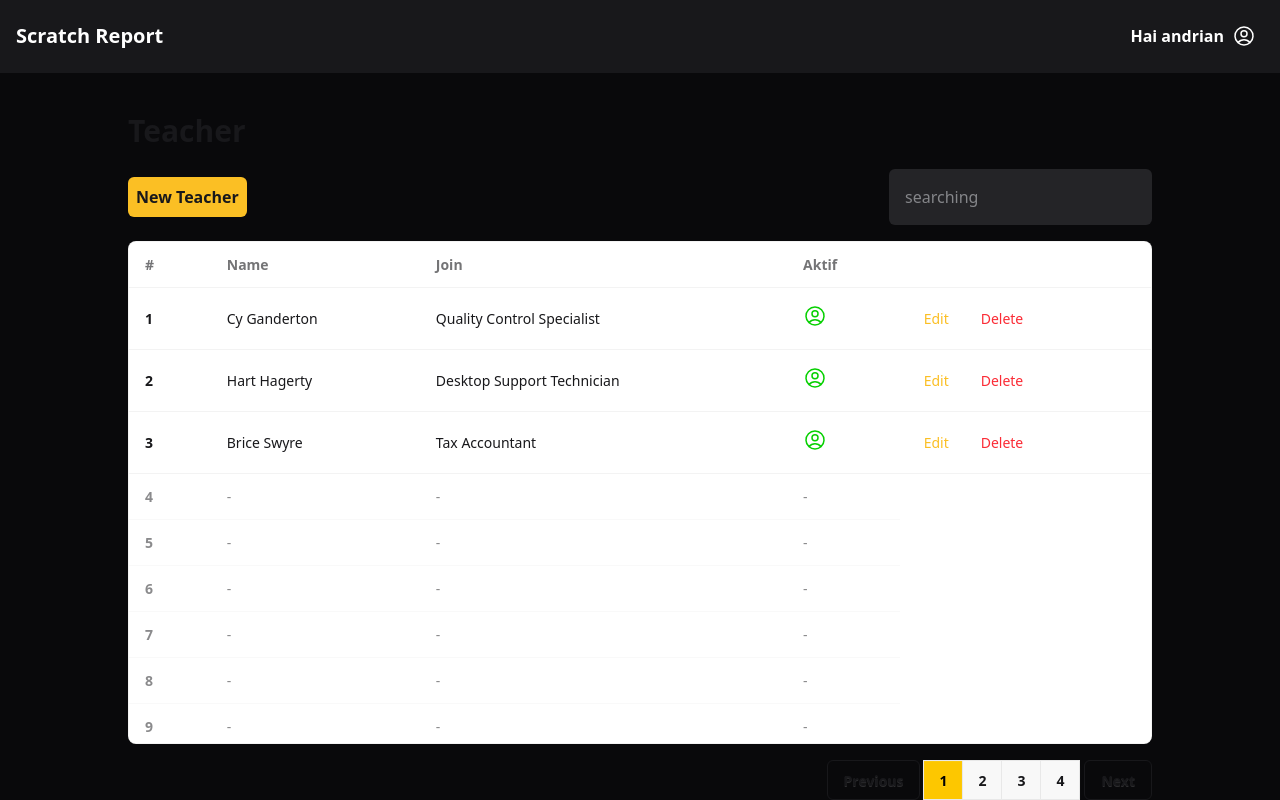
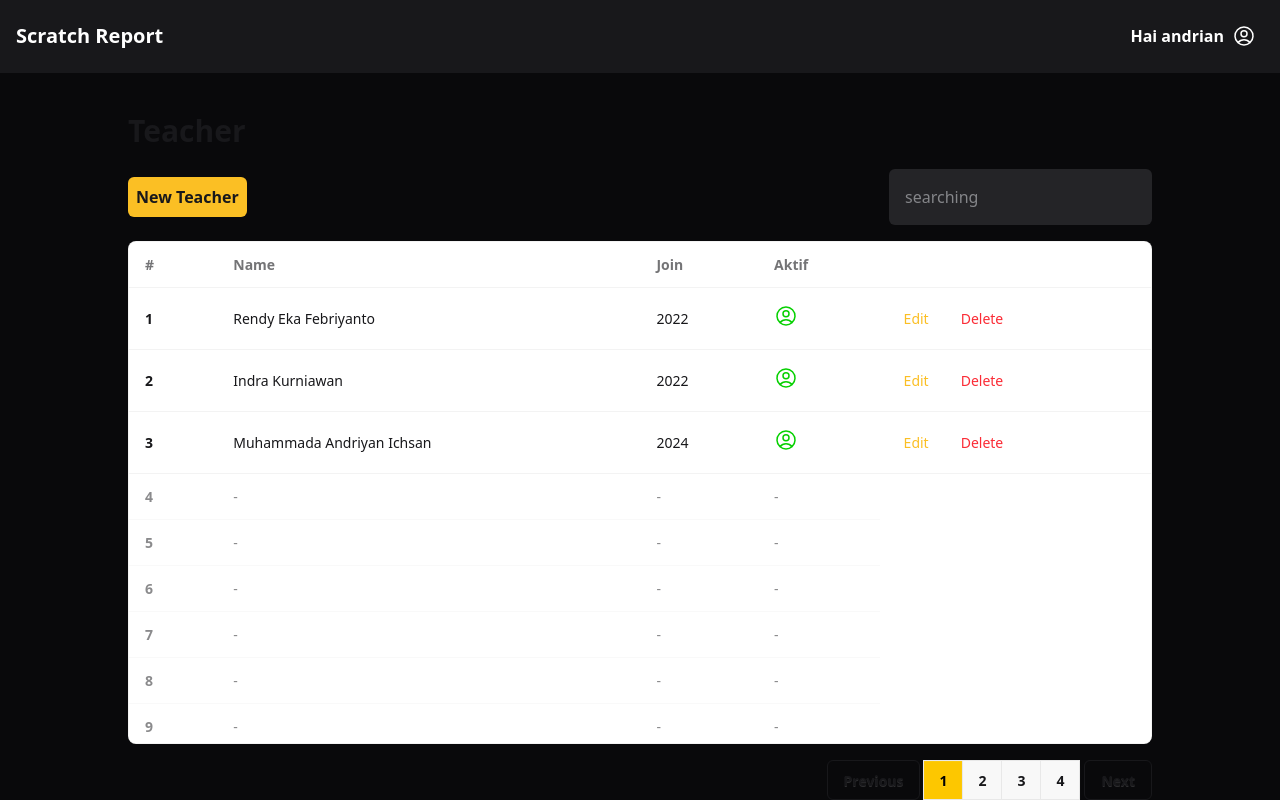
Before and after one commit to rendipilot/fe-sc, a Nuxt app: page /teacher in a window 1280 px wide. Built offline with nearby package versions, Linux system fonts and the light colour scheme; no server answers.

Commit message:
update static data in teacher page

```diff
--- a/pages/teacher.vue
+++ b/pages/teacher.vue
@@ -81,9 +81,9 @@
           <tr v-for="(person, index) in people" :key="index">
             <th>{{ index + 1 }}</th>
             <td>{{ person.name }}</td>
-            <td>{{ person.job }}</td>
+            <td>{{ person.join }}</td>
             <td>
-              <button class="text-[#06D001]">
+              <button :class="person.active ? 'text-[#06D001]' : 'text-red-500'">
                 <svg
                   xmlns="http://www.w3.org/2000/svg"
                   fill="none"
@@ -195,9 +195,9 @@ const toggleDropdown = () => {
 };
 
 const people = [
-  { name: "Cy Ganderton", job: "Quality Control Specialist", color: "Blue" },
-  { name: "Hart Hagerty", job: "Desktop Support Technician", color: "Purple" },
-  { name: "Brice Swyre", job: "Tax Accountant", color: "Red" },
+  { name: "Rendy Eka Febriyanto", join: "2022", active: true },
+  { name: "Indra Kurniawan", join: "2022", active: true },
+  { name: "Muhammada Andriyan Ichsan", join: "2024", active: true },
 ];
 
 // Hitung berapa baris kosong yang perlu ditambahkan
```
